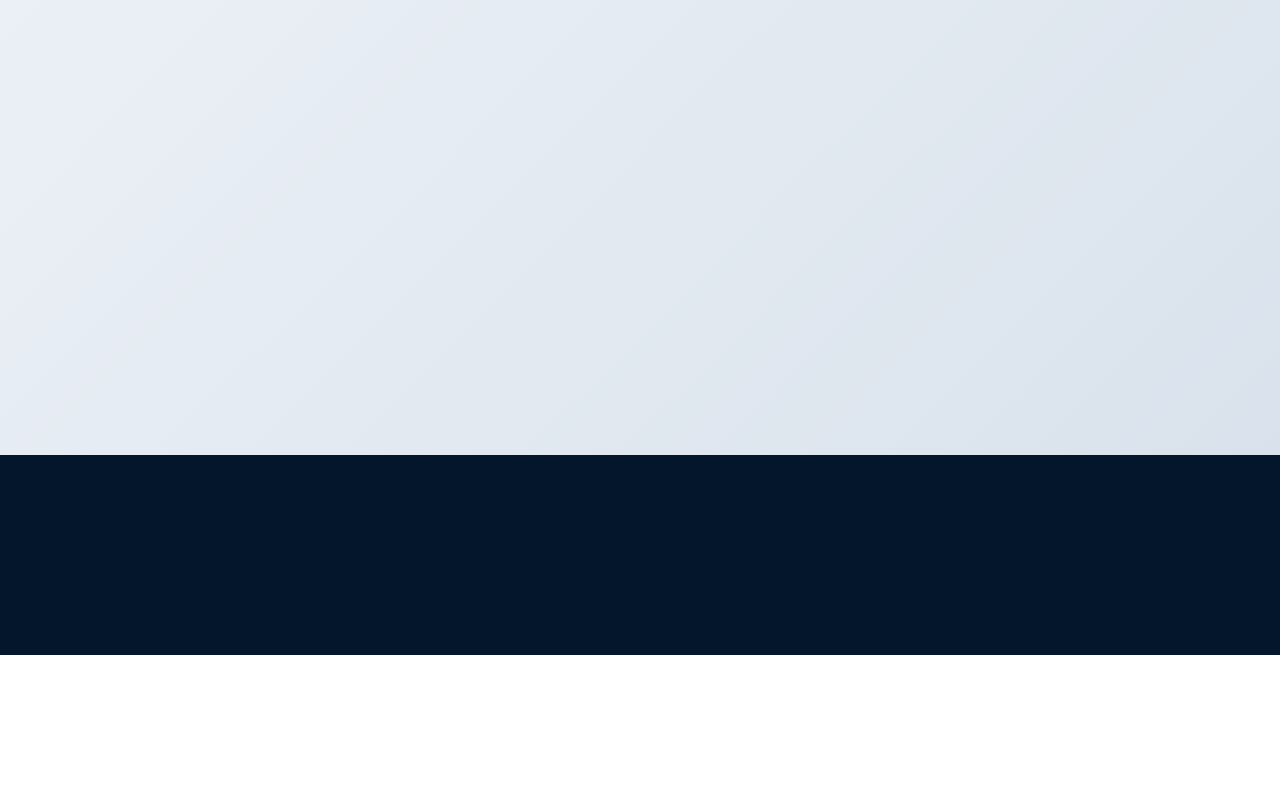
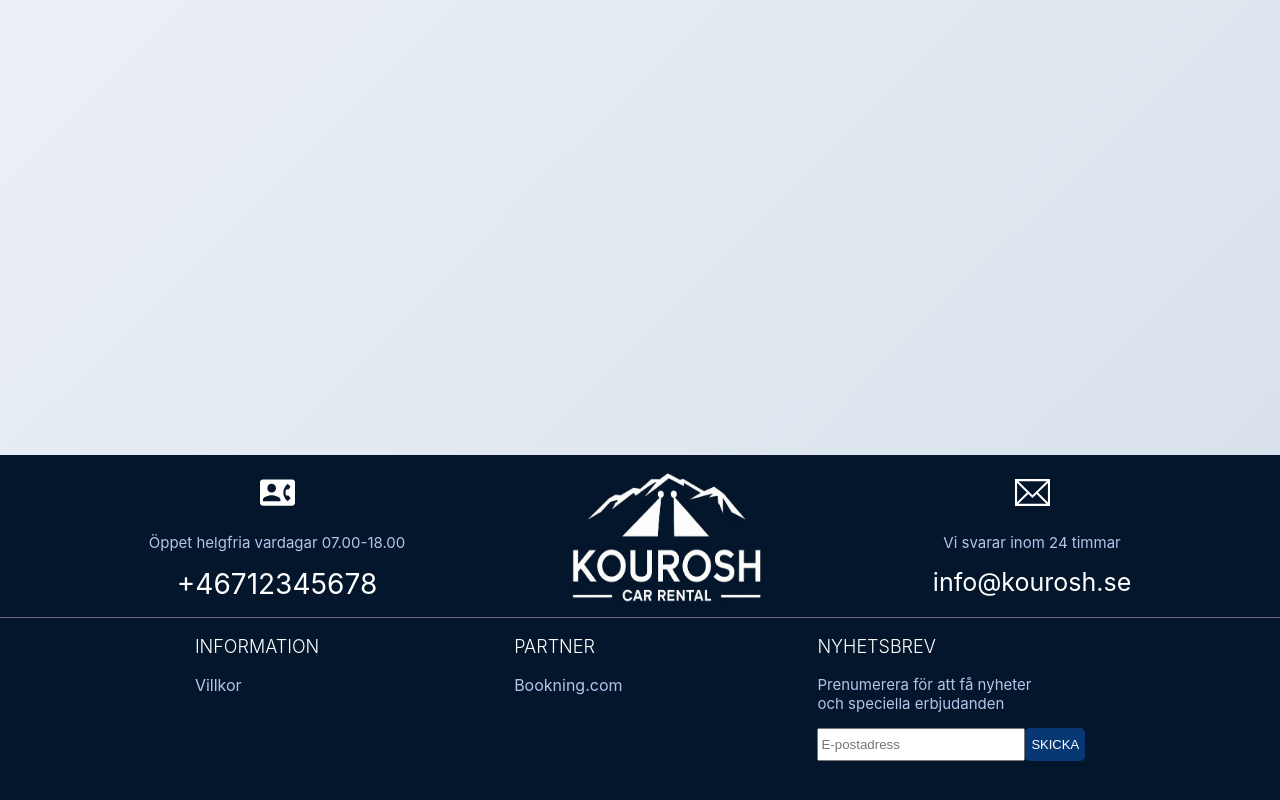
Before and after one commit to Kouroshkt/frontend-bookning, a React (Create React App) app: page / in a window 1280 px wide. Shown: the part 618-1418 px from the top of the page. Before the commit the page ends 1273 px from the top, so only its background shows below. Built offline with nearby package versions, Linux system fonts and the light colour scheme; no server answers.

Commit message:
Create Footer

```diff
--- a/src/Footer/Footer.jsx
+++ b/src/Footer/Footer.jsx
@@ -1,11 +1,160 @@
 import styled from "styled-components"
+import { TfiEmail } from "react-icons/tfi";
+import { MdContactPhone } from "react-icons/md";
+import { Link } from "react-router-dom";
 
-export default function Footer (){
-    return(<FooterSection>
+export default function Footer() {
+    return (
+        <FooterSection>
+            <ContactInfo>
+                <PhoneInfo>
+                    <Icon><MdContactPhone /></Icon>
+                    <Title>Öppet helgfria vardagar 07.00-18.00</Title>
+                    <TLNumber>+46712345678</TLNumber>
+                </PhoneInfo>
+                <LogoImg src="logo.jpeg" alt="" />
+                <EmailInfo>
+                    <Icon><TfiEmail /></Icon>
+                    <Title>Vi svarar inom 24 timmar</Title>
+                    <Email> info@kourosh.se</Email>
+                </EmailInfo>
+            </ContactInfo>
+            <Line />
+            <BottomSection>
+                <Information>
+                    <TitleInformation>
+                        INFORMATION
+                    </TitleInformation>
+                    <LinkToConditions href="villkor.pdf" target="_blank">
+                        Villkor
+                    </LinkToConditions>
+                </Information>
+                <Partner>
+                    <TitleInformation>
+                        PARTNER
+                    </TitleInformation>
+                    <LinkToPartner href="https://www.booking.com/" target="_blank">
+                        Bookning.com
+                    </LinkToPartner>
+                </Partner>
+                <News>
+                    <TitleInformation>
+                        NYHETSBREV
+                    </TitleInformation>
+                    <Title>
+                        Prenumerera för att få nyheter<br></br> och speciella erbjudanden
+                    </Title>
+                    <EmailSending>
+                        <InputEmail type="email" placeholder="E-postadress">
+                        </InputEmail>
+                        <ButtonEmail>
+                            SKICKA
+                        </ButtonEmail>
+                    </EmailSending>
+                </News>
+            </BottomSection>
+        </FooterSection>)
+}
+const ButtonEmail = styled.button`
+height: 33px;
+color: white;
+background-color: #073874;
+transition: color 0.4s ease;
+border-radius: 5px;
+font-size: 13px;
+border: none;
+&:hover {
+    background-color: #daddf4;
+    color: #151515;
+    box-shadow: 0px 4px 6px rgba(0, 0, 0, 0.1);
+  }
+`
+const EmailSending = styled.div`
+`
+const InputEmail = styled.input`
+height: 27px;
+width: 200px;
+`
 
-    </FooterSection>)
-}
+const News = styled.div`
+
+`
+
+const LinkToPartner = styled.a`
+  text-decoration: none;
+  color: #b0c7ea;
+  transition: color 0.5s ease;
+
+  &:hover {
+    color: #ff1900;
+  }
+`;
+
+
+const Partner = styled.div`
+`
+const LinkToConditions = styled(LinkToPartner)``
+const TitleInformation = styled.p`
+font-size: large;
+font-weight: 350;
+`
+
+const Information = styled.div`
+`
+
+const BottomSection = styled.div`
+display: flex;
+flex-direction: row;
+justify-content: space-evenly;
+color: white;
+
+`
+
+const Line = styled.div`
+  width: 100%;
+  height: 1px;
+  background-color: #dacad376;
+`
+const LogoImg = styled.img`
+width: 230px;
+`
+const EmailInfo = styled.div`
+text-align:center;
+`
+const Email = styled.p`
+color: white;
+font-size: 25px;
+margin-top:9px;
+margin-bottom: 20px;
+font-weight: 400;
+`
+const Icon = styled.p`
+color: white;
+font-size: 35px;
+margin-top:20px;
+margin-bottom: 5px;
+`
 const FooterSection = styled.div`
 background-color: #04162C;
-height: 200px;
+height: 380px;
 `
+const ContactInfo = styled.div`
+ display: flex;
+ flex-direction: row;
+ justify-content: space-evenly;
+
+`
+const PhoneInfo = styled.div`
+text-align:center;
+`
+const Title = styled.p`
+color: #b0c7ea;
+font-size: 15px;
+`
+const TLNumber = styled.p`
+color: white;
+font-size: 28px;
+margin-top:9px;
+margin-bottom: 5px;
+font-weight: 400;
+`
--- a/src/pages/Home.jsx
+++ b/src/pages/Home.jsx
@@ -147,7 +147,7 @@ export default function Home() {
 
       </StyledForm>
       <StyledForm>
-        <StyledButton onClick={() => ShowCar()}>Sök</StyledButton>
+        <StyledButton onClick={() => ShowCar()}>FORTSÄTT</StyledButton>
       </StyledForm>
 
       <StyledCarList>
```
